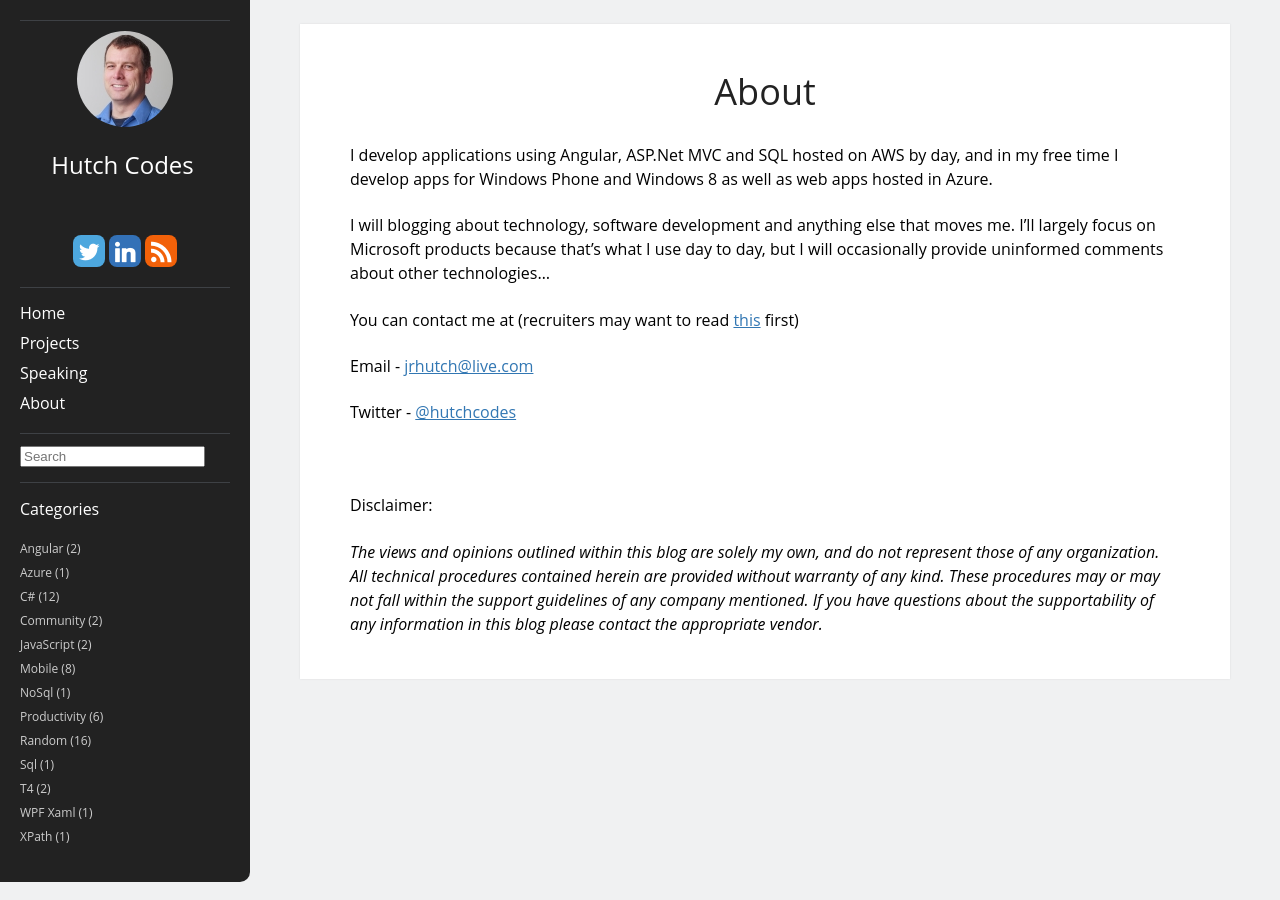
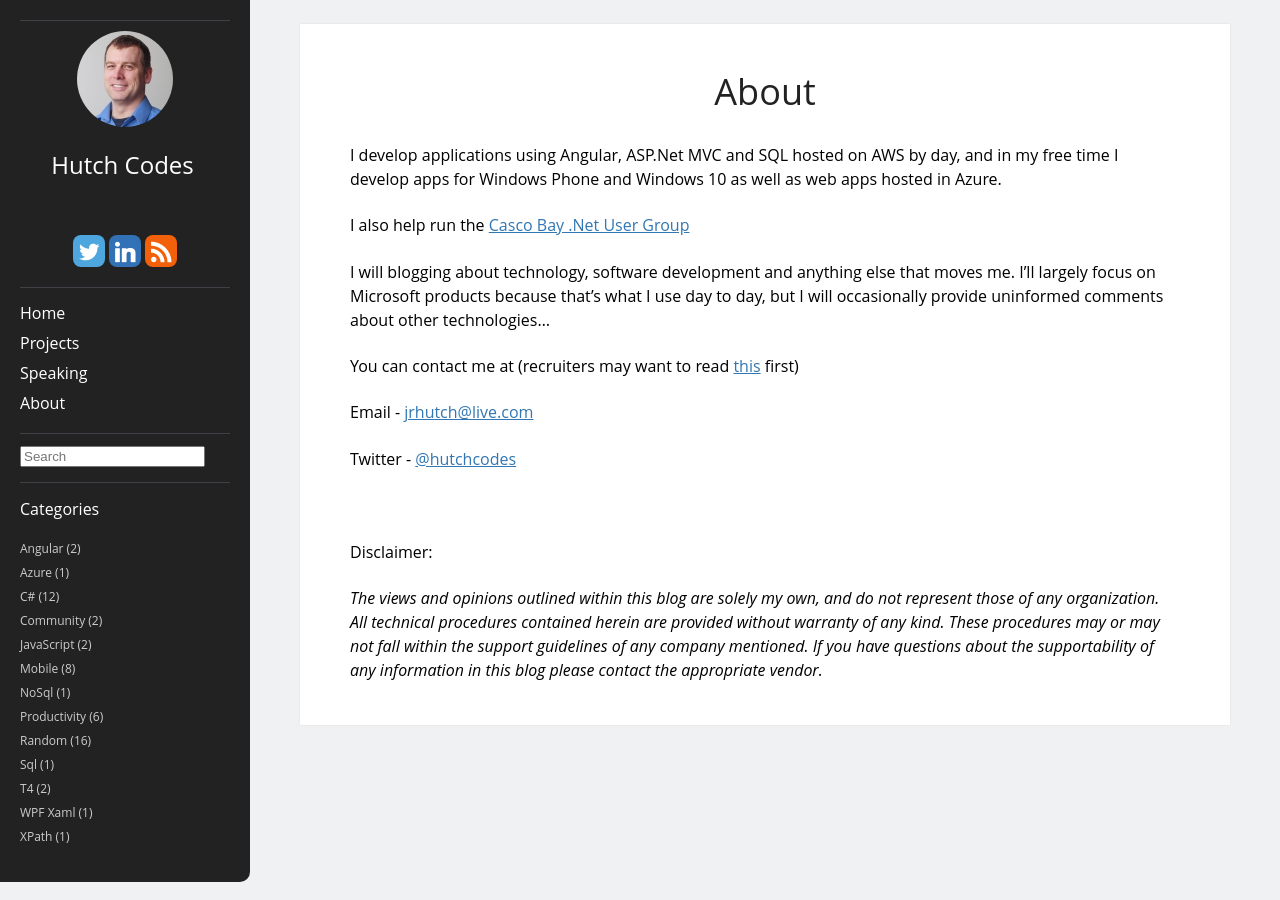
Before and after one commit to hutchcodes/hutchcodes.github.io, a Jekyll site: the page built from about.md, in a window 1280 px wide. Built offline with Jekyll 4.4.1, drawn with Linux system fonts in a browser that asks for light colours.

Commit message:
Update my about

```diff
--- a/about.md
+++ b/about.md
@@ -5,13 +5,15 @@ includeInSearch: true
 permalink: /about/
 ---
 
-I develop applications using Angular, ASP.Net MVC and SQL hosted on AWS by day, and in my free time I develop apps for Windows Phone and Windows 8 as well as web apps hosted in Azure.
+I develop applications using Angular, ASP.Net MVC and SQL hosted on AWS by day, and in my free time I develop apps for Windows Phone and Windows 10 as well as web apps hosted in Azure.
+
+I also help run the [Casco Bay .Net User Group](http://www.meetup.com/CascoBayNUG/)
 
 I will blogging about technology, software development and anything else that moves me. I’ll largely focus on Microsoft products because that’s what I use day to day, but I will occasionally provide uninformed comments about other technologies…
 
-You can contact me at (recruiters may want to read <a href="http://hutchcodes.net/the-perfect-job/">this</a> first)
+You can contact me at (recruiters may want to read <a href="http://hutchcodes.net/the-perfect-job/" >this</a> first)
 
-Email - <a href="mailto:jrhutch@live.com">jrhutch@live.com</a>
+Email - <a href="mailto:jrhutch@live.com" >jrhutch@live.com</a>
 
 Twitter - <a href="https://twitter.com/hutchcodes" target="_blank">@hutchcodes</a>
 
```
